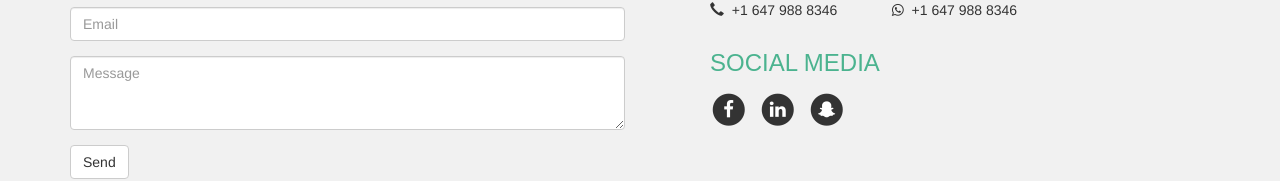
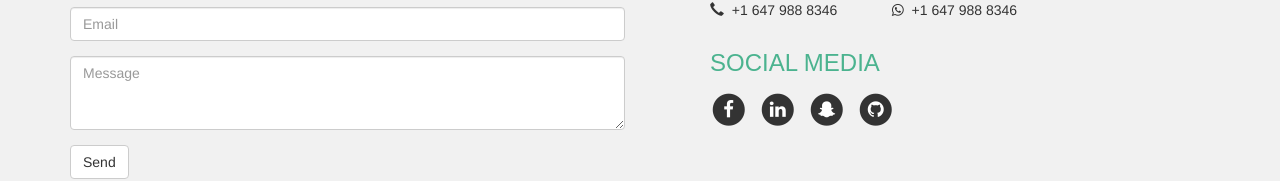
Before and after one commit to alvinwong12/MyWebsite, a website: page main.html in a window 1280 px wide. Shown: the part 2571-2752 px from the top of the page. Drawn offline with nearby package versions, Linux system fonts and the light colour scheme; a web font is replaced by a local one.

Commit message:
Added github link

```diff
--- a/main.html
+++ b/main.html
@@ -195,6 +195,13 @@
 								<i class="fa fa-snapchat-ghost fa-stack-1x fa-inverse"></i>
 							</span>
 						</a>
+						&nbsp;
+						<a href="https://github.com/alvinwong12" target="_blank" >
+							<span class="fa-stack fa-lg">
+								<i class="fa fa-circle fa-stack-2x"></i>
+								<i class="fa fa-github fa-stack-1x fa-inverse"></i>
+							</span>
+						</a>
 					</section>
 				</div>
 
```
